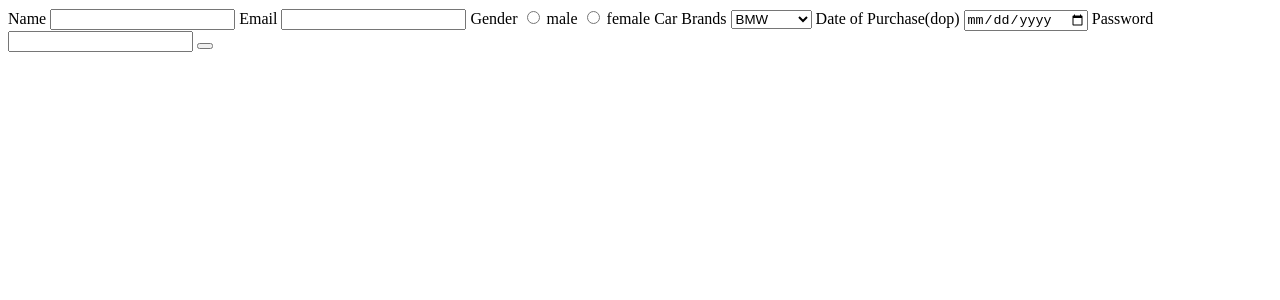
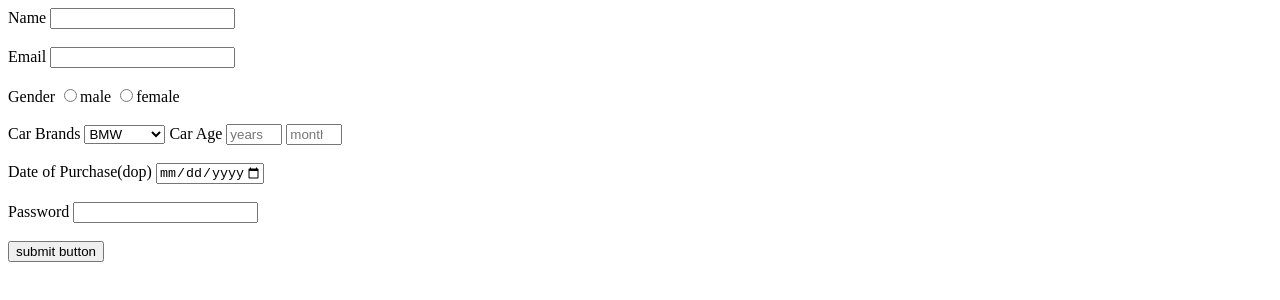
Before and after one commit to acciojob/car-insurance-form-yogeshsapare, a website: page main.html in a window 1280 px wide. Drawn offline with Linux system fonts and the light colour scheme.

Commit message:
created a submission

```diff
--- a/main.html
+++ b/main.html
@@ -8,27 +8,39 @@
 
 <body>
 	<!-- the entire body must be written by student -->
-	<form action="post">
-		<label for="name">Name</label>
-		<input id="name" type="text">
+	<form method="post">
+		<!--name-->
+	    <label for="name">Name</label>
+	    <input id="name" type="text" required><br><br>
+		<!--email-->
 		<label for="email">Email</label>
-		<input id="email" type="email">
+	    <input id="email"type="email" required><br><br>
+		<!--gender-->
 		<label for="gender">Gender</label>
-    <input type="radio" id="gender">
-		 <label for="gender">male</label>
-    <input type="radio" id="gender">
-		<label for="gender">female</label>
+		<input type="radio" name="gender" required>male
+		<input type="radio"name="gender" required>female<br><br>
+		<!--car brands-->
 		<label for="cars">Car Brands</label>
-		<select name="car" id="cars">
-			<option value="BMW">BMW</option>
-			<option value="Audi">Audi</option>
-			<option value="Mercedez">Mercedez</option>
-		</select>
+		<select name="cars" id="cars">
+
+  <option value="BMW">BMW</option>
+  <option value="mercedes">Mercedes</option>
+  <option value="audi">Audi</option>
+</select>
+
+		<!--carage-->
+		<label for="carage">Car Age</label>
+		<input id="carage"type="number"min="0"max="20"placeholder="years" required>
+		<input id="carage"type="number"min="0"max="11"placeholder="months"required>
+		<br><br>
+		<!--date of purchse-->
 		<label for="dop">Date of Purchase(dop)</label>
-		<input type="date" id="dop" name="Date of Purchase">
+		<input id="dop" type="date" max="2023-01-10"required><br><br>
+		<!--password-->
 		<label for="password">Password</label>
-		<input type="password" id="password">
-	    <button type="submit"></button>
+		<input id="password" type="password"required><br><br>
+		<!--sumbit-->
+		<button type="submit" >submit button</button>
 	</form>
     <script type="text/javascript" src="./script.js">
 </script>
```
